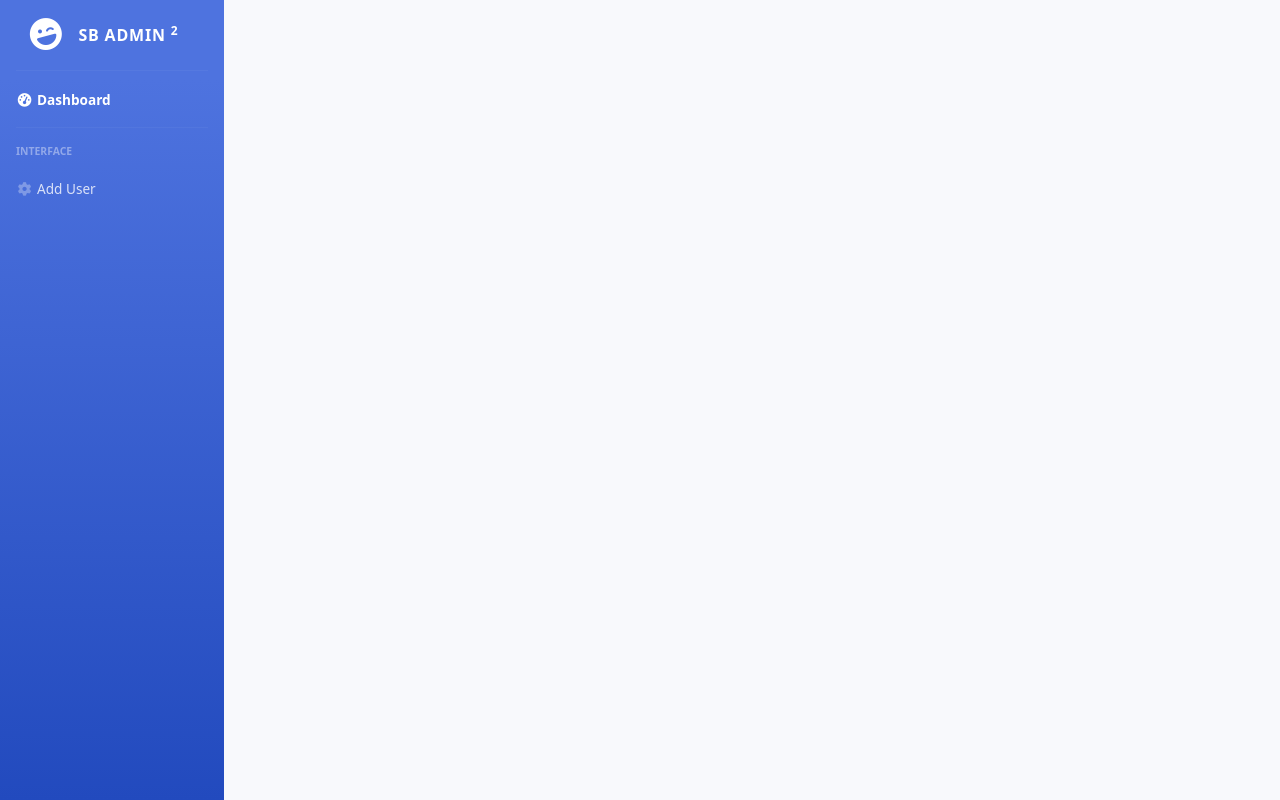
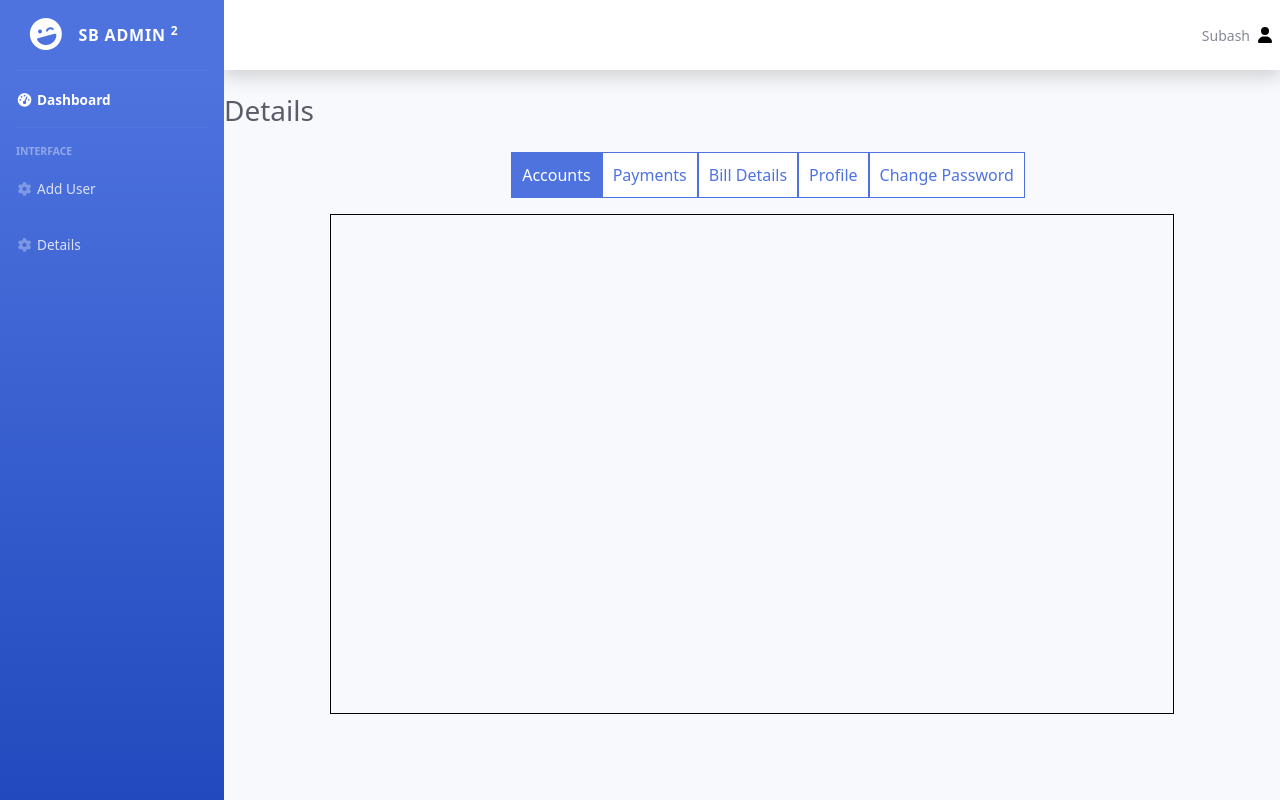
Before and after one commit to vjsubash/sb-admin, a React (Create React App) app: page /details in a window 1280 px wide. Built offline with nearby package versions, Linux system fonts and the light colour scheme.

Commit message:
sb-admin-route

```diff
--- a/src/App.js
+++ b/src/App.js
@@ -1,9 +1,16 @@
+import Topbar from "./components/Topbar";
 import Dashboard from "./components/Dashboard";
 import AddUser from "./components/AddUser";
 import Sidebar from "./components/Sidebar";
-import {BrowserRouter,Routes,Route} from 'react-router-dom'
+import {BrowserRouter,Routes,Route,Navigate} from 'react-router-dom'
 import EditUser from "./components/EditUser";
 import { useState } from "react";
+import Details from "./components/Details/Details"
+import Accounts from "./components/Details/Accounts"
+import Bill from "./components/Details/Bill"
+import Password from "./components/Details/Password"
+import Payments from "./components/Details/Payments"
+import Profile from "./components/Details/Profile"
 
 function App() {
   let [users,setUsers] = useState([
@@ -35,15 +42,25 @@ function App() {
       <Sidebar/>
       <div id="content-wrapper" className="d-flex flex-column">
       <div id="content">
+      <Topbar/>
        <Routes>
           <Route path="/dashboard" element={<Dashboard users={users} setUsers={setUsers}/>}/>
           <Route path='/add-user' element={<AddUser users={users} setUsers={setUsers}/>}/>
           <Route path='/edit-user/:id' element={<EditUser users={users} setUsers={setUsers}/>}/>
+          <Route path='/details' element={<Details/>}>
+            <Route path='accounts' element={<Accounts/>}/>
+            <Route path='bill' element={<Bill/>}/>
+            <Route path='password' element={<Password/>}/>
+            <Route path='payments' element={<Payments/>}/>
+            <Route path='profile' element={<Profile/>}/>
+          </Route>
+          <Route path='*' element={<Navigate to='/dashboard'/>}/>
        </Routes>
       </div>
       </div>
     </div>
   </BrowserRouter>
+
   </>
 }
 
--- /dev/null
+++ b/src/components/Details/Accounts.js
@@ -0,0 +1,11 @@
+import React from 'react'
+
+function Accounts() {
+  return (
+    <div className="d-sm-flex align-items-center justify-content-between mb-4">
+                <h1 className="h3 mb-0 text-gray-800">Accounts Section</h1>
+            </div>
+  )
+}
+
+export default Accounts
--- /dev/null
+++ b/src/components/Details/Bill.js
@@ -0,0 +1,11 @@
+import React from 'react'
+
+function Bill() {
+  return (
+    <div className="d-sm-flex align-items-center justify-content-between mb-4">
+                <h1 className="h3 mb-0 text-gray-800">Bill Details Section</h1>
+            </div>
+  )
+}
+
+export default Bill
--- /dev/null
+++ b/src/components/Details/Details.css
@@ -0,0 +1,35 @@
+.section-navigator{
+    width: 80%;
+    margin: auto;
+}
+.section-navigator ul{
+    display: flex;
+    flex-direction: row;
+    justify-content: center;
+    list-style-type: none;
+}
+
+.section-navigator ul li{
+    border: 1px solid #4e73df;
+    padding: 10px;
+    cursor: pointer;
+    background-color: white;
+    color: #4e73df;
+}
+
+.section-navigator ul li:hover{
+    background-color: #4e73df;
+    color: white;
+}
+
+.activePage{
+    background-color: #4e73df !important;
+    color: white !important;
+}
+
+.section{
+    border: 1px solid black;
+    width: 80%;
+    margin: auto;
+    height: 500px;
+}
--- /dev/null
+++ b/src/components/Details/Details.js
@@ -0,0 +1,26 @@
+import React,{useState} from 'react'
+import './Details.css'
+import { Outlet, useNavigate } from 'react-router-dom'
+function Details() {
+  let [currentPage,setCurrentPage] = useState(1)
+  let navigate = useNavigate()
+  return <>
+     <div className="d-sm-flex align-items-center justify-content-between mb-4">
+          <h1 className="h3 mb-0 text-gray-800">Details</h1>
+      </div>
+     <div className='section-navigator'>
+     <ul>
+        <li className={currentPage===1?'activePage':''} onClick={()=>{setCurrentPage(1);navigate('accounts')}}>Accounts</li>
+        <li className={currentPage===2?'activePage':''} onClick={()=>{setCurrentPage(2);navigate('payments')}}>Payments</li>
+        <li className={currentPage===3?'activePage':''} onClick={()=>{setCurrentPage(3);navigate('bill')}}>Bill Details</li>
+        <li className={currentPage===4?'activePage':''} onClick={()=>{setCurrentPage(4);navigate('profile')}}>Profile</li>
+        <li className={currentPage===5?'activePage':''} onClick={()=>{setCurrentPage(5);navigate('password')}}>Change Password</li>
+      </ul>
+     </div>
+     <div className='section'>
+        <Outlet/>
+     </div>
+  </>
+}
+
+export default Details
--- /dev/null
+++ b/src/components/Details/Password.js
@@ -0,0 +1,11 @@
+import React from 'react'
+
+function Password() {
+  return (
+    <div className="d-sm-flex align-items-center justify-content-between mb-4">
+                <h1 className="h3 mb-0 text-gray-800">Password Section</h1>
+            </div>
+  )
+}
+
+export default Password
--- /dev/null
+++ b/src/components/Details/Payments.js
@@ -0,0 +1,11 @@
+import React from 'react'
+
+function Payments() {
+  return (
+    <div className="d-sm-flex align-items-center justify-content-between mb-4">
+                <h1 className="h3 mb-0 text-gray-800">Payments Section</h1>
+            </div>
+  )
+}
+
+export default Payments
--- /dev/null
+++ b/src/components/Details/Profile.js
@@ -0,0 +1,11 @@
+import React from 'react'
+
+function Profile() {
+  return (
+    <div className="d-sm-flex align-items-center justify-content-between mb-4">
+                <h1 className="h3 mb-0 text-gray-800">Profile Section</h1>
+            </div>
+  )
+}
+
+export default Profile
--- a/src/components/EditUser.js
+++ b/src/components/EditUser.js
@@ -1,4 +1,4 @@
-import React, { useState } from 'react'
+import React, { useEffect, useState } from 'react'
 import Form from 'react-bootstrap/Form';
 import Button from 'react-bootstrap/Button';
 import { useNavigate, useParams } from 'react-router-dom';
@@ -6,11 +6,11 @@ import { useNavigate, useParams } from 'react-router-dom';
 function EditUser({users,setUsers}) {
 
   let params = useParams()
-  let [name,setName] = useState(users[params.id].name)
-  let [email,setEmail] = useState(users[params.id].email)
-  let [mobile,setMobile] = useState(users[params.id].mobile)
-  let [address,setAddress] = useState(users[params.id].address)
-  let [batch,setBatch] = useState(users[params.id].batch)
+  let [name,setName] = useState()
+  let [email,setEmail] = useState()
+  let [mobile,setMobile] = useState()
+  let [address,setAddress] = useState()
+  let [batch,setBatch] = useState()
   let navigate = useNavigate()
 
 let handleSave = ()=>{
@@ -19,6 +19,22 @@ let handleSave = ()=>{
   setUsers(newArray)
   navigate('/dashboard')
 }
+
+useEffect(()=>{
+  if(params.id < users.length)
+  {
+    setName(users[params.id].name)
+    setEmail(users[params.id].email)
+    setMobile(users[params.id].mobile)
+    setAddress(users[params.id].address)
+    setBatch(users[params.id].batch)
+  }
+  else
+  {
+    alert("Invalid User Id")
+    navigate('/dashboard')
+  }
+},[])
 
 return <div className='container'>
    <div className="d-sm-flex align-items-center justify-content-between mb-4">
--- a/src/components/Sidebar.js
+++ b/src/components/Sidebar.js
@@ -30,6 +30,12 @@ function Sidebar() {
         <span>Add User</span>
     </Link>
 </li>
+<li className="nav-item">
+    <Link to='/details' className="nav-link">
+        <i className="fas fa-fw fa-cog"></i>
+        <span>Details</span>
+    </Link>
+</li>
     </ul>
   </>
 }
--- /dev/null
+++ b/src/components/Topbar.js
@@ -0,0 +1,44 @@
+import React from 'react'
+
+function Topbar() {
+  return <>
+   <div id="content-wrapper" class="d-flex flex-column">
+   <div id="content">
+   <nav class="navbar navbar-expand navbar-light bg-white topbar mb-4 static-top shadow">
+   <ul class="navbar-nav ml-auto">
+   <li class="nav-item dropdown no-arrow">
+        <a class="nav-link dropdown-toggle" href="#" id="userDropdown" role="button"
+            data-toggle="dropdown" aria-haspopup="true" aria-expanded="false">
+            <span class="mr-2 d-none d-lg-inline text-gray-600 small">Subash</span>
+            <svg xmlns="http://www.w3.org/2000/svg" height="1em" viewBox="0 0 448 512">
+                <path d="M224 256A128 128 0 1 0 224 0a128 128 0 1 0 0 256zm-45.7 48C79.8 304 0 383.8 0 482.3C0 498.7 13.3 512 29.7 512H418.3c16.4 0 29.7-13.3 29.7-29.7C448 383.8 368.2 304 269.7 304H178.3z"/></svg>
+        </a>
+        <div class="dropdown-menu dropdown-menu-right shadow animated--grow-in"
+            aria-labelledby="userDropdown">
+            <a class="dropdown-item" href="Profile">
+                <i class="fas fa-user fa-sm fa-fw mr-2 text-gray-400"></i>
+                Profile
+            </a>
+            <a class="dropdown-item" href="Settings">
+                <i class="fas fa-cogs fa-sm fa-fw mr-2 text-gray-400"></i>
+                Settings
+            </a>
+            <a class="dropdown-item" href="Activity Log">
+                <i class="fas fa-list fa-sm fa-fw mr-2 text-gray-400"></i>
+                Activity Log
+            </a>
+            <div class="dropdown-divider"></div>
+            <a class="dropdown-item" href="Logout" data-toggle="modal" data-target="#logoutModal">
+                <i class="fas fa-sign-out-alt fa-sm fa-fw mr-2 text-gray-400"></i>
+                Logout
+            </a>
+        </div>
+   </li>
+   </ul>
+   </nav>
+   </div>
+   </div>
+  </>
+}
+
+export default Topbar
```
